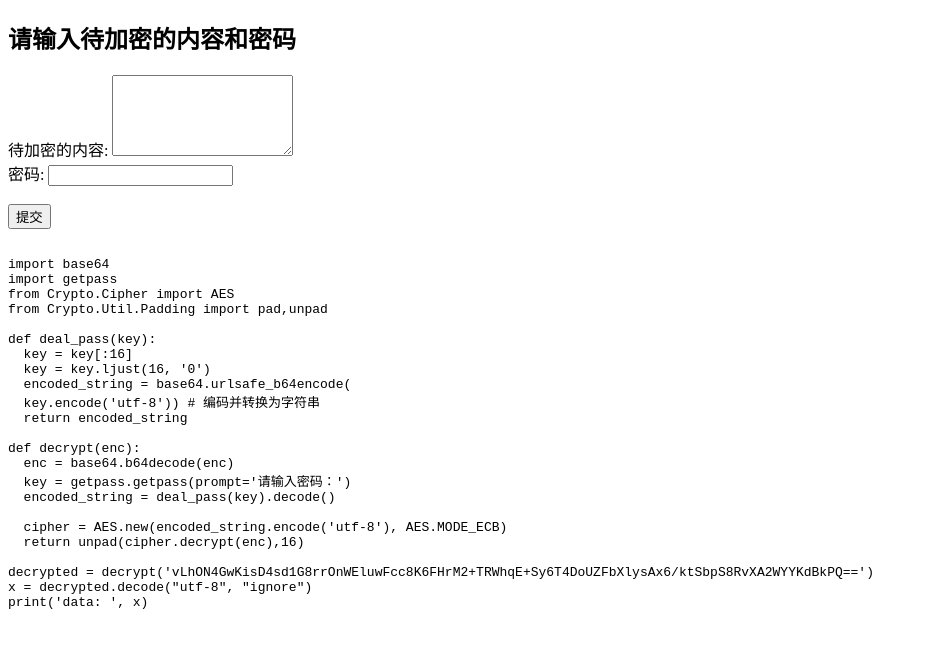
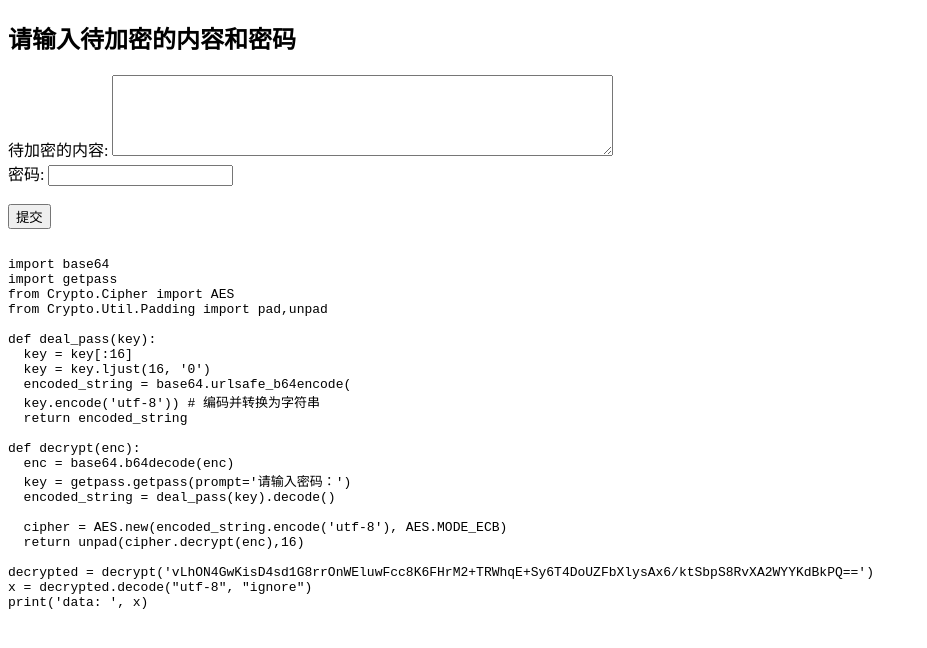
Before and after one commit to maiff/encrypt_online, a plain HTML site: page index.html in a window 1280 px wide. Shown: the whole page, without its empty margins (0-927 px from the left). Drawn offline with nearby package versions, Linux system fonts and the light colour scheme.

Commit message:
Update index.html

```diff
--- a/index.html
+++ b/index.html
@@ -8,7 +8,7 @@
   <h2>请输入待加密的内容和密码</h2>
   <form action="">
     待加密的内容:
-    <textarea rows="5" cols="20" type="text" id="myPlainText" name="myPlainText"></textarea>
+    <textarea rows="5" cols="60" type="text" id="myPlainText" name="myPlainText"></textarea>
      <br>
     密码: <input type="password" id="myPassword" name="myPassword"><br><br>
     <input type="button" value="提交" onclick="cryptoPass()">
```
